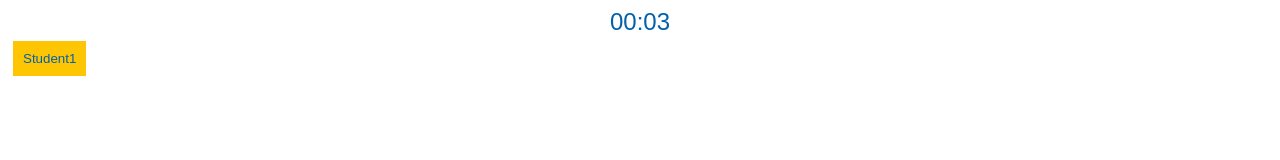
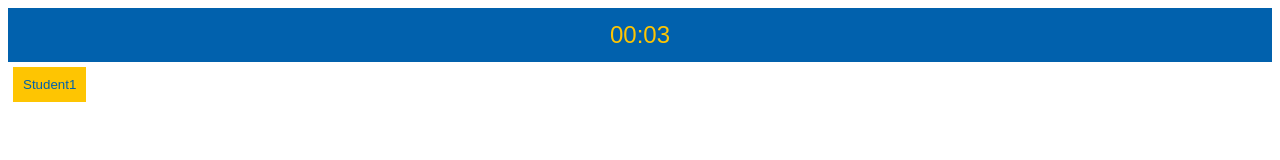
Before and after one commit to BevFacey/signout-sheet, a plain HTML site: page docs/index.html in a window 1280 px wide. Both pictures are taken after a click on the button "Student1". Drawn offline with Linux system fonts and the light colour scheme.

Commit message:
Update index.html

```diff
--- a/docs/index.html
+++ b/docs/index.html
@@ -5,24 +5,47 @@
     <title>Student Break Timer</title>
     <style>
       body {font-family: Arial, sans-serif; background-color: white;}
+      table {width: 100%; text-align: center; font-size: 24px; padding: 10px;}
       button {background-color: white; border: none; padding: 10px; margin: 5px; cursor: pointer;}
     </style>
   </head>
   <body>
-    <div id="timedisplay" style="font-size: 24px; color: black; text-align: center;">00:00</div>
+    <table>
+        <tr>
+            <td><div id="timeDisplay"></div></td>
+            <td><div id="timerdisplay" style="font-size: 24px; text-align: center;">00:00</div></td>
+            <td><div id="dateDisplay"></div></td>
+        </tr>
+    </table>
+
     <div id="buttons" style="text-align: center;"></div>
     <script>
-        const students = ["Student1", "Student2", "Student3", "Student4", "Student5", "Student6", "Student7"];
-        const buttonTextColor = "#0161ad";
-        const buttonBackgroundColor = "#fec502";
+        const color1 = "#0161ad";
+        const color2 = "#fec502";
+
+        // get student list from parameter
+        const urlParams = new URLSearchParams(window.location.search);
+        console.log(urlParams);
+        //const students = urlParams.get('students').split(",");
+        //students = ["Student1", "Student2", "Student3", "Student4", "Student5", "Student6", "Student7"];
+        if (urlParams == 0 || urlParams == null) {
+            students = ["Student1", "Student2", "Student3", "Student4", "Student5", "Student6", "Student7"];
+        }
+
+
         //const periods = [1, 2, 3, 4];
         //const colors = ["#43B0F1", "#059DC0", "#1E3D58", "#057DCD"];
+
+        document.querySelector("table").style.backgroundColor = color1;
+        document.querySelector("table").style.color = color2;
+        timerdisplay.style.color = color1;
+
         let buttons = [];
         for (let i=0; i<students.length; i++) {  // loop through students and create a button for each
             const button = document.createElement("button");
             button.textContent = students[i];
-            button.style.color = buttonTextColor; //colors[periods[i] - 1];
-            button.style.backgroundColor = buttonBackgroundColor;
+            button.style.color = color1; //colors[periods[i] - 1];
+            button.style.backgroundColor = color2;
             button.addEventListener("click", () => clickButton(button));
             document.body.appendChild(button);
             buttons.push(button);
@@ -45,7 +68,7 @@
                 minutes += 1;
             }
             const timeString = `${formatTime(minutes)}:${formatTime(seconds)}`;
-            timedisplay.textContent = timeString;
+            timerdisplay.textContent = timeString;
             setTimeout(updateTime, 1000);
             }
         }
@@ -57,10 +80,15 @@
             }
             seconds = 0;
             minutes = 0;
-            timedisplay.textContent = "00:00";
+            timerdisplay.textContent = "00:00";
             if (!running) {
                 running = true;
-                timedisplay.style.color = button.style.color;  // set the timedisplay to the button's color
+                //timerdisplay.style.color = button.style.color;  // set the timerdisplay to the button's color
+                timerdisplay.style.color = color2;
+                if (minutes > 10) {
+                    //timerdisplay.style.color = "red";
+                    timerdisplay.style.fontSize = "48px";
+                }
                 activeButton = button;
                 buttons.forEach((otherButton) => {
                     if (otherButton !== button) {
@@ -72,11 +100,14 @@
                 updateTime();
             } else {
                 running = false;
+                timerdisplay.style.color = color1;
+                timerdisplay.style.fontSize = "24px";
                 activeButton = null;
                 buttons.forEach((otherButton) => {
                     otherButton.disabled = false;
-                    otherButton.style.backgroundColor = buttonBackgroundColor;
-                    otherButton.style.color = buttonTextColor;
+                    otherButton.style.backgroundColor = color2;
+                    otherButton.style.color = color1;
+                    timerdisplay.style.color = "white";
                 });
             }
         }
```
